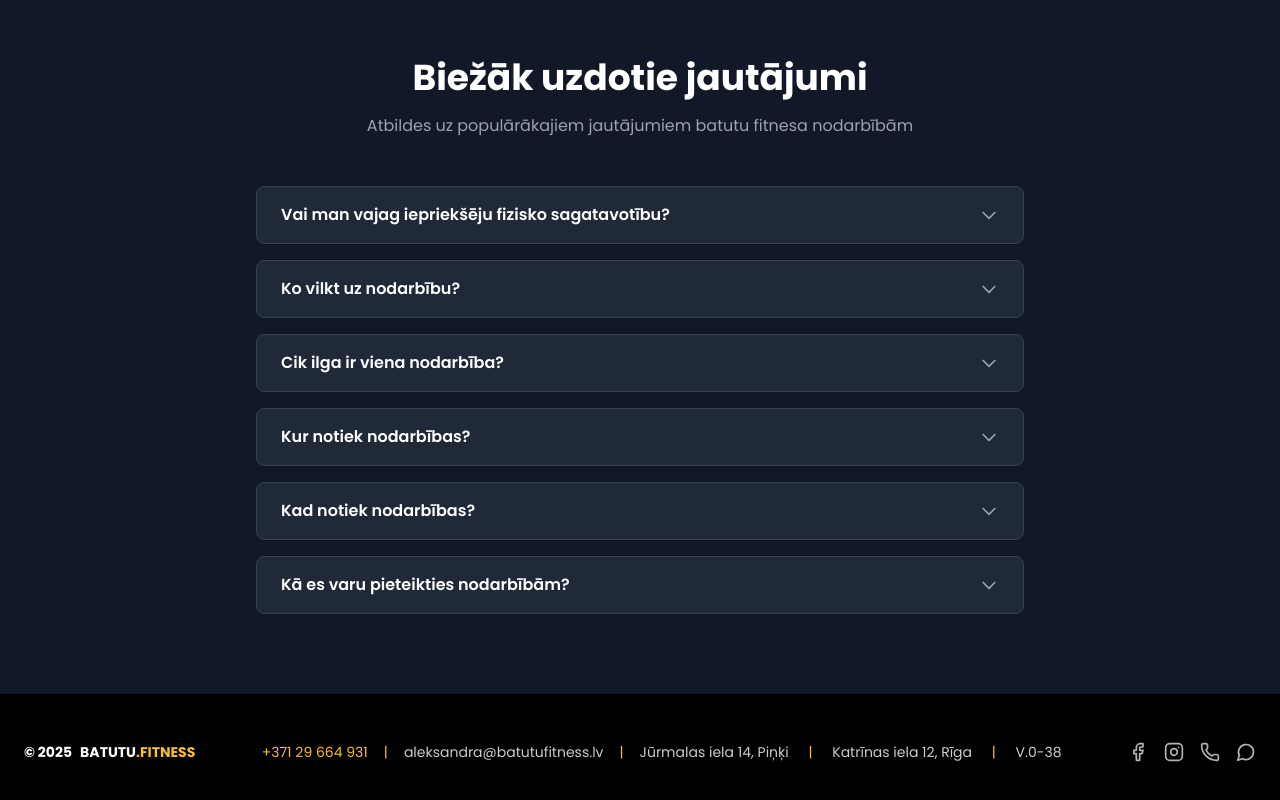
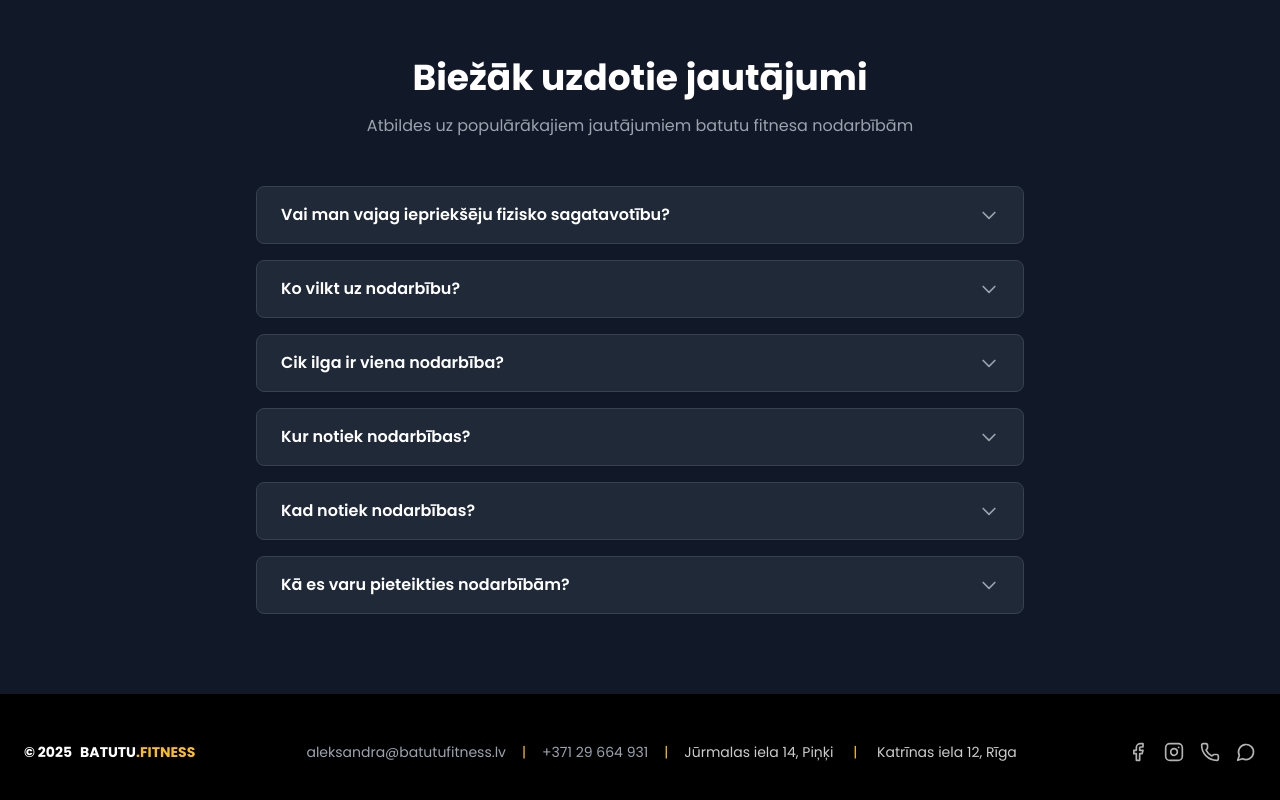
Before and after one commit to Kizenbahs/batutufitness.lv, a React (Vite) app: page / in a window 1280 px wide. Shown: the part 2176-2976 px from the top of the page. Built offline with nearby package versions, Linux system fonts and the light colour scheme; no server answers.

Commit message:
fix: update email and remove version number from footer

```diff
--- a/src/components/Footer.tsx
+++ b/src/components/Footer.tsx
@@ -26,18 +26,18 @@ export const Footer: React.FC<FooterProps> = ({ language }) => {
           <div className="max-w-4xl w-full px-4 md:px-8">
             <div className="flex flex-col items-center md:flex-row md:items-center md:justify-center space-y-1.5 md:space-y-0 text-white/80 text-xs md:text-sm text-center">
               <div className="flex items-center whitespace-nowrap">
-                <a href="tel:+37129664931" className="text-[#FBBF24] hover:text-[#FBBF24]/80 transition-colors whitespace-nowrap">
+                <a href="mailto:aleksandra@batutufitness.lv" className="text-gray-400 hover:text-white transition-colors">
+                  aleksandra@batutufitness.lv
+                </a>
+                <span className="text-[#FBBF24] mx-4">|</span>
+                <a href="tel:+37129664931" className="text-gray-400 hover:text-white transition-colors">
                   +371 29 664 931
                 </a>
-                <span className="text-[#FBBF24] mx-4">|</span>
-                <span className="text-white/80">
-                  aleksandra@batutufitness.lv
-                </span>
               </div>
               <div className="flex items-center whitespace-nowrap">
                 <span className="text-[#FBBF24] mx-4">|</span>
                 <span className="text-center">
-                  {language === 'lv' ? 'Jūrmalas iela 14, Piņķi' : 'Jurmalas street 14, Pinki'} <span className="text-[#FBBF24] mx-4">|</span> {language === 'lv' ? 'Katrīnas iela 12, Rīga' : 'Katrinas street 12, Riga'} <span className="text-[#FBBF24] mx-4">|</span> V.0-38
+                  {language === 'lv' ? 'Jūrmalas iela 14, Piņķi' : 'Jurmalas street 14, Pinki'} <span className="text-[#FBBF24] mx-4">|</span> {language === 'lv' ? 'Katrīnas iela 12, Rīga' : 'Katrinas street 12, Riga'}
                 </span>
               </div>
             </div>
```
